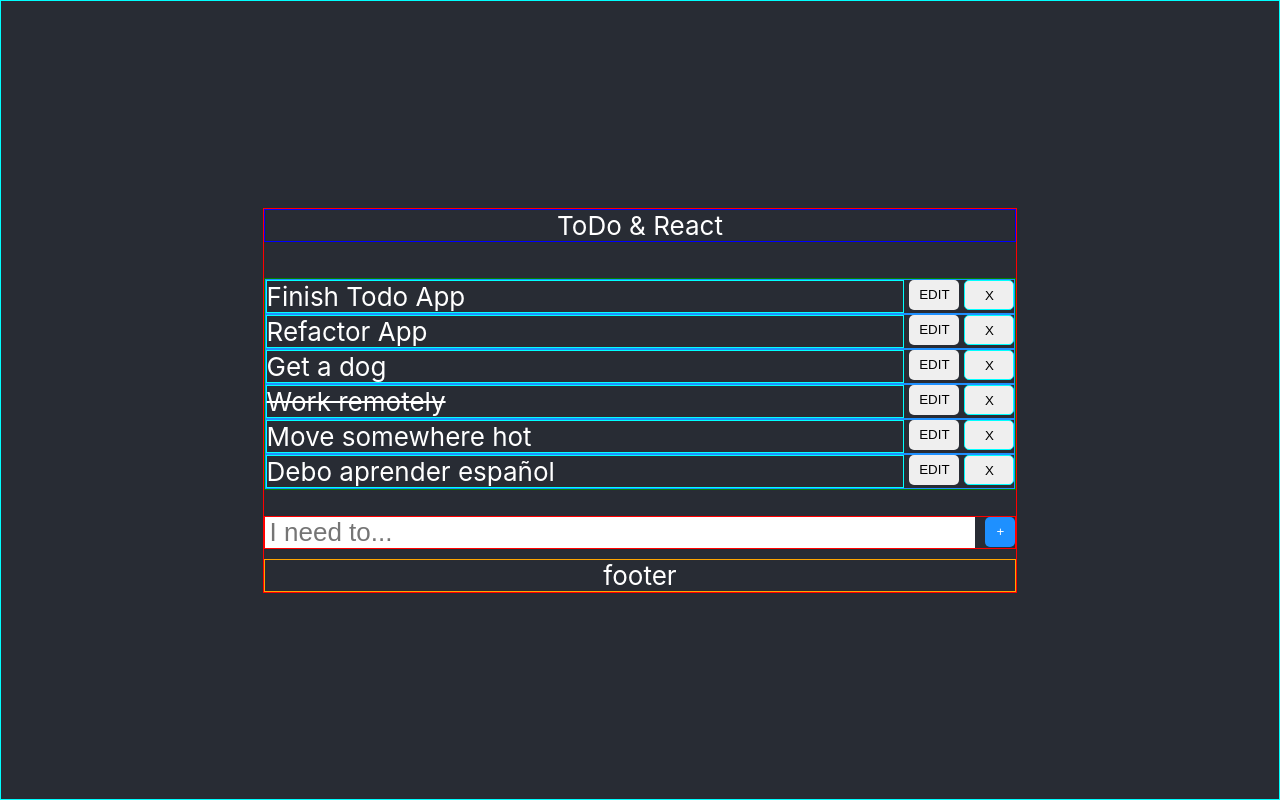
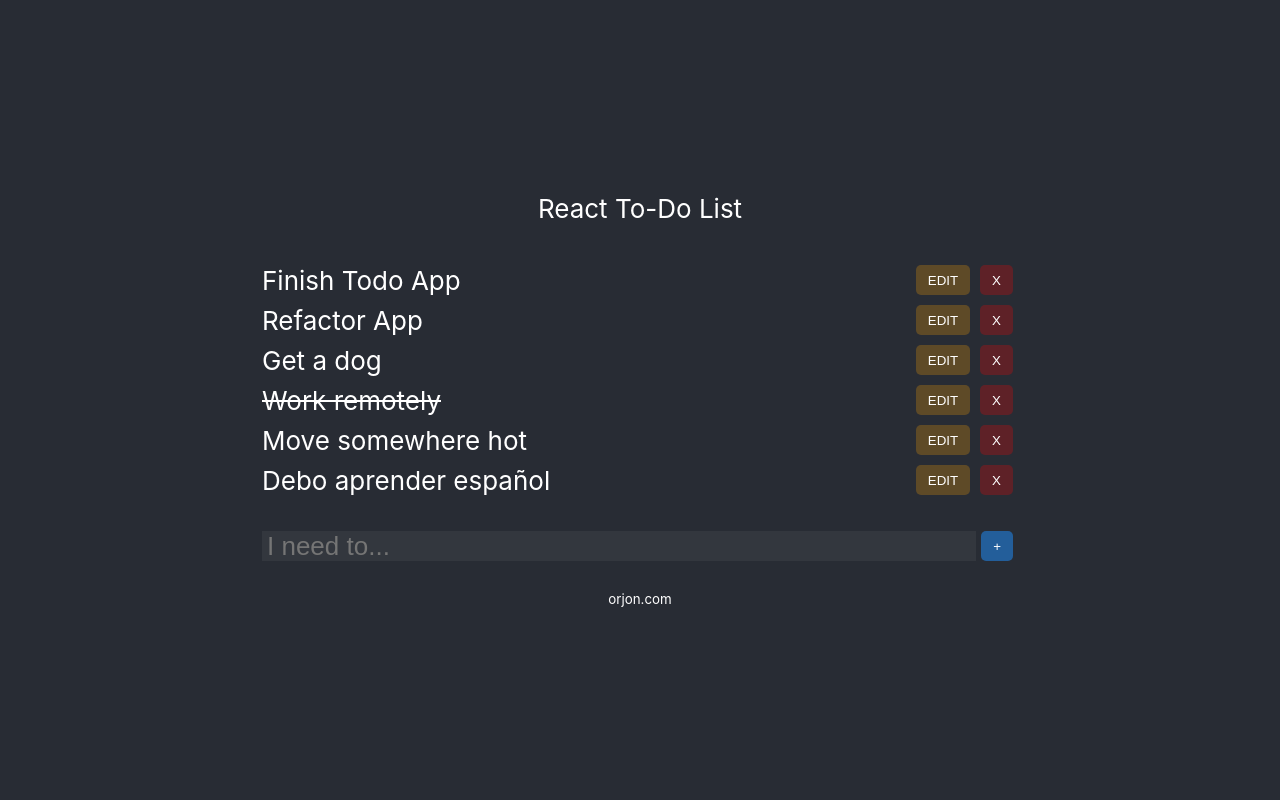
Before and after one commit to orjon/react-todo, a React (Create React App) app: page / in a window 1280 px wide. Built offline with nearby package versions, Linux system fonts and the light colour scheme.

Commit message:
Todo edits working.

```diff
--- a/src/App.css
+++ b/src/App.css
@@ -4,7 +4,7 @@
 
 .App {
   text-align: center;
-  background-color: #282c34;
+  background-color: rgb(40, 44, 52);
   min-height: 100vh;
   display: flex;
   flex-direction: column;
@@ -12,7 +12,7 @@
   justify-content: center;
   font-size: calc(10px + 2vmin);
   color: white;
-  border: 1px solid cyan;
+  /* border: 1px solid cyan; */
   padding: 10px;
 }
 
@@ -28,7 +28,7 @@
 }
 
 .App-body {
-  border: 1px solid red;
+  /* border: 1px solid red; */
   height: 90%;
   width: 60%;
   display: flex;
@@ -37,12 +37,12 @@
 }
 
 .App-header {
-  border: 1px solid blue;
+  /* border: 1px solid blue; */
   margin-bottom: 10px;
 }
 
 .App-main {
-  border: 1px solid green;
+  /* border: 1px solid green; */
   height: 90%;
   width: 100%;
   display: flex;
@@ -52,8 +52,9 @@
 
 
 .App-footer {
-  border: 1px solid orange;
-  margin-top: 10px;
+  /* border: 1px solid orange; */
+  margin-top: 25px;
+  font-size: 10pt;
 }
 
 .App-link {
--- a/src/App.js
+++ b/src/App.js
@@ -7,11 +7,11 @@
     <div className="App">
       <div className='App-body'>
         <header className="App-header">
-          ToDo &amp; React
+          React To-Do List
         </header>
         <TodoList />
         <footer className="App-footer">
-          footer
+          orjon.com
         </footer>
       </div>
     </div>
--- a/src/NewTodoForm.scss
+++ b/src/NewTodoForm.scss
@@ -1,6 +1,6 @@
 .TodoNew {
   margin-top: 10px;
-  border: 1px solid red;
+  // border: 1px solid red;
   display: flex;
   flex-direction: column;
   form {
@@ -10,6 +10,7 @@
       width: 100%;
       display: flex;
       flex-direction: row;
+      align-items: center;
       justify-content: space-between;
       input {
         flex: 1;
@@ -22,23 +23,28 @@
 input {
   border: 0;
   padding: 0 5px;
-  margin-right: 10px;
+  height: 30px;
   font-size: calc(10px + 2vmin);
+  background-color: rgba(255,255,255,0.05 );
+  color: white;
 }
 
 button {
   height: 30px;
-  width: 30px;
   outline: none;
-  align-items: right;
   font-size: 10pt;
-  padding: 7px;
+  font-weight: 400;
+  margin: 5px;
+  padding: 7px 12px;
   border: 0px;
   border-radius: 5px;
   color: white;
-  font-weight: 200;
   text-transform: uppercase;
   &.submit {
-  background-color: dodgerblue;
+  // border: 1px solid dodgerblue;
+  background-color: rgba(30, 144, 255,0.5);
+    &:hover{
+      background-color: rgb(30, 144, 255)
+    }
   }
 }
--- a/src/Todo.js
+++ b/src/Todo.js
@@ -4,22 +4,55 @@
 class Todo extends Component {
   constructor(props){
     super(props);
+    this.state = {
+      isEditing : false,
+      task: this.props.task
+    }
     this.handleMarkDone = this.handleMarkDone.bind(this);
-    this.handleRemove = this.handleRemove.bind(this)
+    this.handleRemove = this.handleRemove.bind(this);
+    this.handleChange = this.handleChange.bind(this);
+    this.handleUpdate = this.handleUpdate.bind(this);
+    this.toggleForm = this.toggleForm.bind(this);
   }
 
   handleMarkDone(){
     this.props.markDone(this.props.id)
   }
 
+  toggleForm(){
+    this.setState({isEditing: !this.state.isEditing})
+  }
+
   handleRemove(){
     this.props.removeTodo(this.props.id)
   }
 
+  handleChange(e){
+    this.setState(
+      {[e.target.name]: e.target.value}
+    )
+  }
+
+  handleUpdate(e){
+    e.preventDefault();
+    this.props.updateTodo(this.props.id, this.state.task)
+    this.setState({isEditing: false})
+  }
 
 
   render(){
-    return(
+    let result;
+    if (this.state.isEditing){
+      result = (
+        <div className='Todo'>
+          <form className='Todo-task' >
+            <input className='Todo-update' type='text' value={this.state.task} name='task' onChange={this.handleChange}></input>
+          </form>
+          <button onClick={this.handleUpdate}className='Todo-save'>Save</button>
+        </div>
+      )
+    } else {
+      result = (
         <div className='Todo'>
           <li
             className={`Todo-task ${this.props.done? 'done' : ''}`}
@@ -29,11 +62,13 @@
           {/* <div className='Todo-done'>
             {this.props.done? 'Y' : 'N'}
           </div> */}
-        <button className='Todo-edit'>Edit</button>
+          <button onClick={this.toggleForm} className='Todo-edit'>Edit</button>
           <button onClick={this.handleRemove} className='Todo-delete'>X</button>
         </div>
       )
     }
+    return result
+  }
 }
 
 export default Todo
--- a/src/Todo.scss
+++ b/src/Todo.scss
@@ -1,12 +1,13 @@
 .Todo{
   list-style: none;
-  border: 1px solid dodgerblue;
+  // border: 1px solid dodgerblue;
   display: flex;
   flex-direction: row;
   justify-content: space-between;
+  align-items: center;
   width: 100%;
-  .Todo-task {
-    border: 1px solid cyan;
+  .Todo-task, .Todo-update {
+    // border: 1px solid cyan;
     text-align: left;
     flex: 1;
     &.done{
@@ -15,22 +16,38 @@
   }
 
   .Todo-done {
-    margin-left: 10px;
-    border: 1px solid cyan;
+    // border: 1px solid cyan;
   }
 
-  .Toto-edit {
-    border: 1px solid cyan;
+  .Todo-edit {
+    // border: 1px solid orange;
+    background-color: rgba(255, 165, 0, 0.25);
+    &:hover{
+      background-color: rgba(255, 165, 0, 1);
+    }
   }
 
   .Todo-delete {
-    border: 1px solid cyan;
+    // border: 1px solid red;
+    background-color: rgba(255, 0, 0,0.25);
+    &:hover{
+      background-color: rgba(255, 0, 0,1);
+    }
   }
 
-  button {
-    color: black;
-    width: 50px;
-    margin-left: 5px;
+  .Todo-save {
+    // border: 1px solid rgb(0, 128, 0);
+    background-color: rgba(0, 128, 0, 0.25);
+    &:hover{
+      background-color: rgb(0, 128, 0);
+    }
+  }
+
+
+
+  input{
+    width: 100%;
+    height: 30px;
   }
 
 
--- a/src/TodoList.js
+++ b/src/TodoList.js
@@ -20,6 +20,7 @@
     this.markDone = this.markDone.bind(this);
     this.create = this.create.bind(this);
     this.remove = this.remove.bind(this);
+    this.update = this.update.bind(this);
   }
 
 
@@ -42,6 +43,16 @@
     ))
   }
 
+  update(idToUpdate, updatedTask){
+    const updatedTodos = this.state.todos.map(todo => {
+      if (todo.id === idToUpdate){
+        return {...todo, task: updatedTask}
+      }
+      return todo;
+    });
+    this.setState({todos: updatedTodos});
+  }
+
   markDone(todoId){
     let arrayLocation =this.state.todos.indexOf((this.state.todos.filter(todo => todo.id === todoId))[0]);
     console.log(arrayLocation);
@@ -53,7 +64,18 @@
 
   render(){
     const todos = this.state.todos.map(todo => {
-      return <Todo key={todo.id} id={todo.id} task={todo.task} done={todo.done} markDone={this.markDone} removeTodo={this.remove}/>
+      return (
+        <Todo
+          key={todo.id}
+          id={todo.id}
+          task={todo.task}
+          done={todo.done}
+          markDone={this.markDone}
+          removeTodo={this.remove}
+          updateTodo={this.update}
+        />
+      )
+
     })
     return(
       <div>
--- a/src/TodoList.scss
+++ b/src/TodoList.scss
@@ -1,5 +1,5 @@
 .TodoList {
-  border: 1px solid green;
+  // border: 1px solid green;
   height: 90%;
   width: 100%;
   display: flex;
```
Also changed, not shown: screenshots/old/screenshot.png (added), screenshots/screenshot.png. Lines whose indentation alone changed are shown as unchanged.
